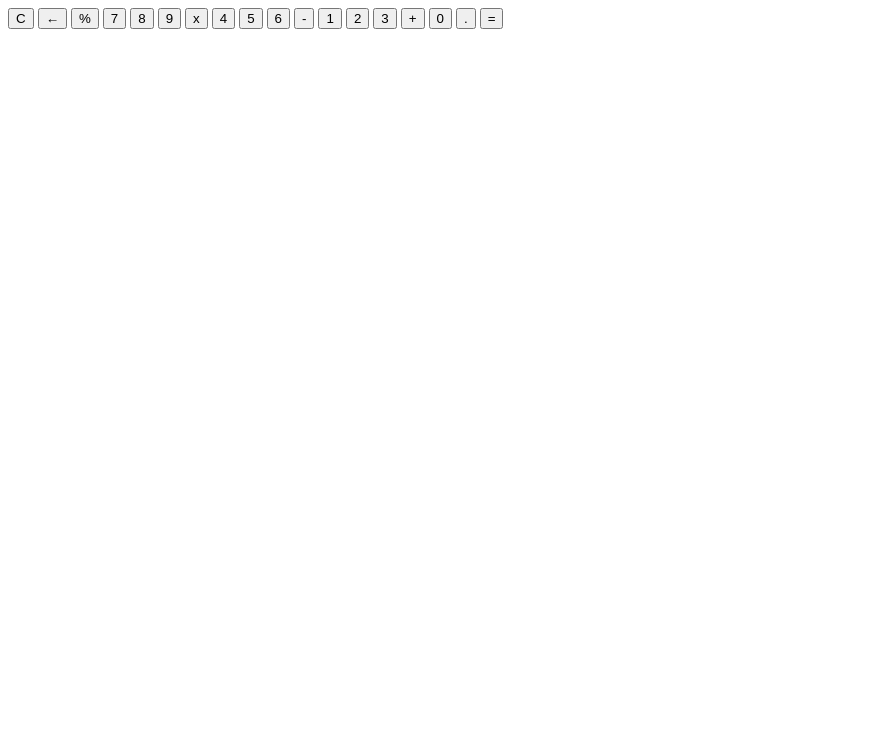
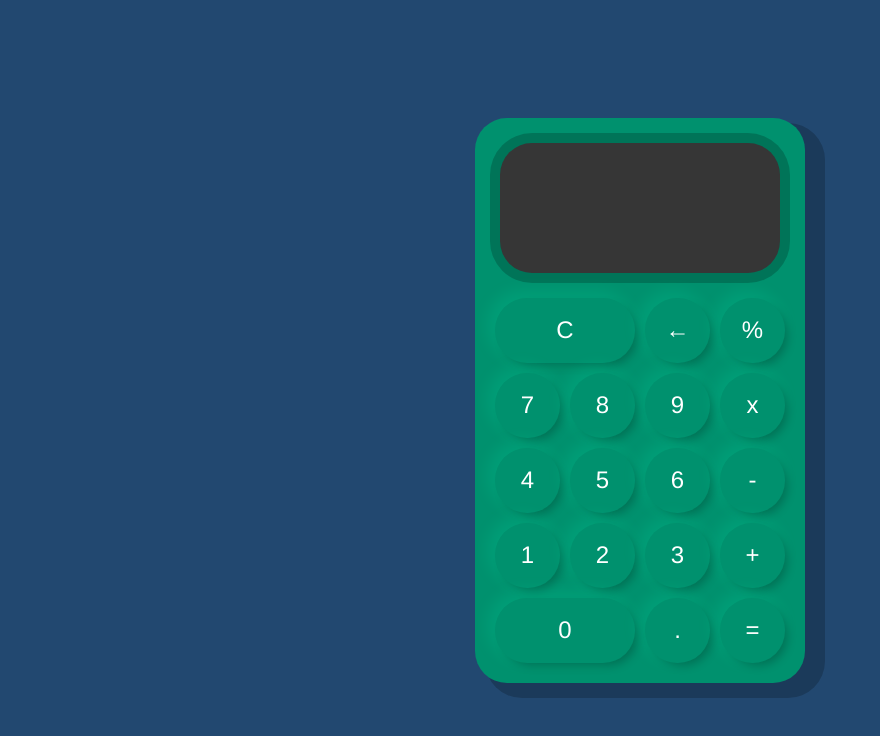
Before and after one commit to Eze250891/Calculadora, a plain HTML site: page index.html in a window 1280 px wide. Shown: the whole page, without its empty margins (0-880 px from the left). Drawn offline with Linux system fonts and the light colour scheme.

Commit message:
css + java funciones

```diff
--- /dev/null
+++ b/Calculadora.js
@@ -0,0 +1,18 @@
+ class Calculadora {
+    sumar(num1, num2) {
+        return num1 + num2;
+    }
+
+    resta(num1, num2) {
+        return num1 - num2;
+    }
+
+    multiplicar(num1, num2) {
+        return num1 * num2;
+    }
+
+    dividir(num1, num2) {
+        return num1 / num2;
+    }
+
+}
--- /dev/null
+++ b/index.css
@@ -0,0 +1,69 @@
+*{
+    font-family: 'Franklin Gothic Medium', 'Arial Narrow', Arial, sans-serif;
+    color: white;
+}
+
+body {
+    margin: 0;
+    background-color: #224870 ;
+}
+.container {
+    display: flex;
+    justify-content: center;
+    align-items: center;
+    height: 100vh;
+}
+
+.calculadora{
+    display: grid;
+    grid-template-columns: repeat(4, 75px);
+    grid-template-rows: 160px repeat(5, 75px);
+    background-color: #00916e;
+    padding: 15px;
+    border-radius: 32px;
+    box-shadow: 15px 10px 0px 5px #00000033;
+
+}
+
+button {
+    cursor: pointer;
+    margin: 5px;
+    padding: 0;
+    border-radius: 32px;
+    font-size: 1.5em;
+    border: none;
+    background-color: #00916e ;
+    box-shadow: 5px 5px 10px -3px #00000040, -5px -5px 15px 3px #00ffc11f;
+}
+
+button:active {
+    background-color: #006f54;
+}
+
+.col-2 {
+grid-column: span 2;
+}
+
+.display {
+    grid-column: 1 /-1;
+    padding: 16px;
+    display: flex;
+    margin: 10px 10px 20px;
+    flex-direction: column;
+    align-items: flex-end;
+    background-color: #363636;
+    border-radius: 32px;
+    text-align: right;
+    justify-content: space-between;
+    word-break: break-all;
+    box-shadow: 0px 0px 0px 10px #00000033;
+
+}
+
+#valor-actual {
+    font-size: 1.5em;
+}
+
+#valor-anterior {
+    font-size: 2em;
+}
--- a/index.html
+++ b/index.html
@@ -5,13 +5,16 @@
     <meta http-equiv="X-UA-Compatible" content="IE=edge">
     <meta name="viewport" content="width=device-width, initial-scale=1.0">
     <title>Calculadora</title>
+    <link rel="stylesheet" href="index.css">
+    <script src="Calculadora.js" type="text/javascript"></script>
+    <script src="index.js" type="text/javascript" defer></script>
 </head>
 <body>
     <div class="container">
         <div class="calculadora">
             <div class="display">
                 <div id="valor-anterior"></div>
-                <div id="valor-actual"></div>
+                <div id="valor-actual"> </div>
             </div>
             <button class="col-2">C</button>
             <button>&larr;</button>
--- /dev/null
+++ b/index.js
@@ -0,0 +1,8 @@
+const displayValorAnterior = document.getElementById('valor-anterior');
+const displayValorActual = document.getElementById('valor-actual');
+
+const buttonsNums = document.querySelectorAll('.numero');
+const buttonsOper = document.querySelectorAll('.operador');
+
+const calculadora = new Calculadora();
+console.log(calculadora.dividir (2,3))
```
Also changed, not shown: display.js (added).
